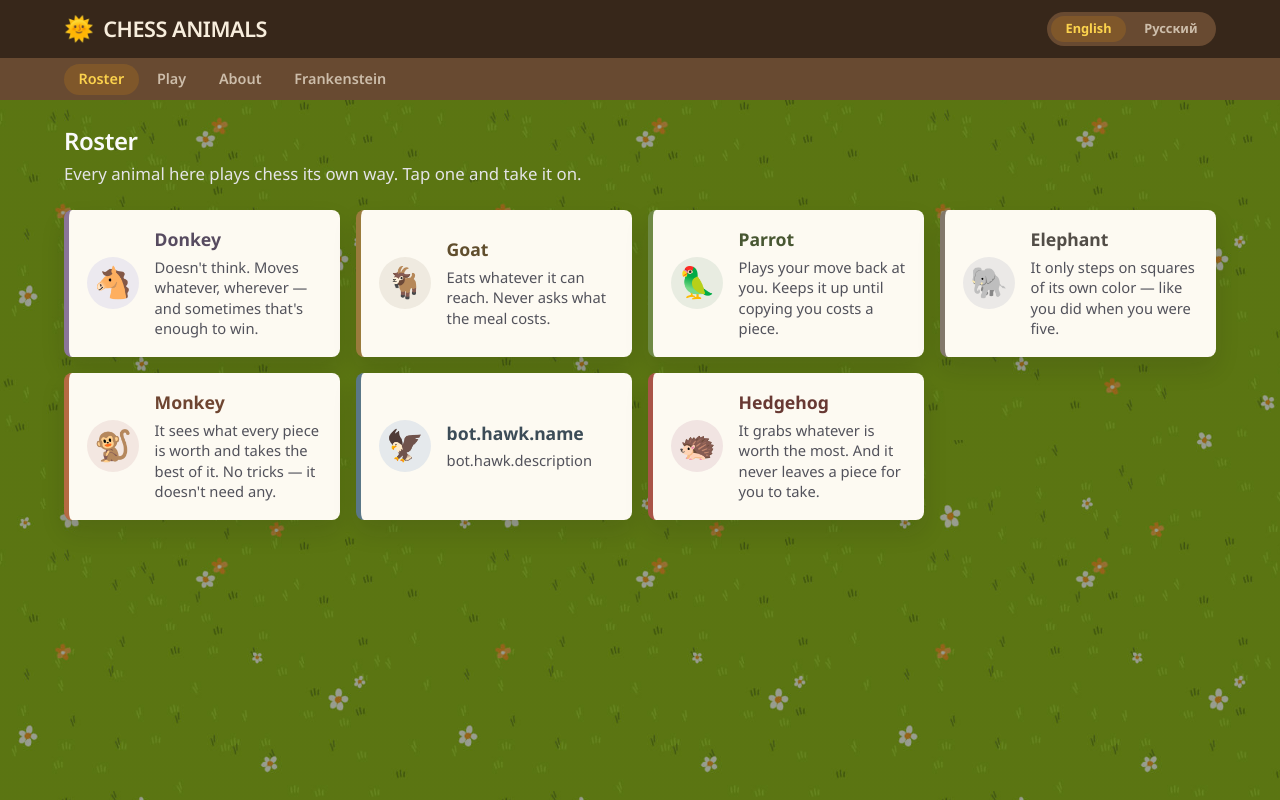
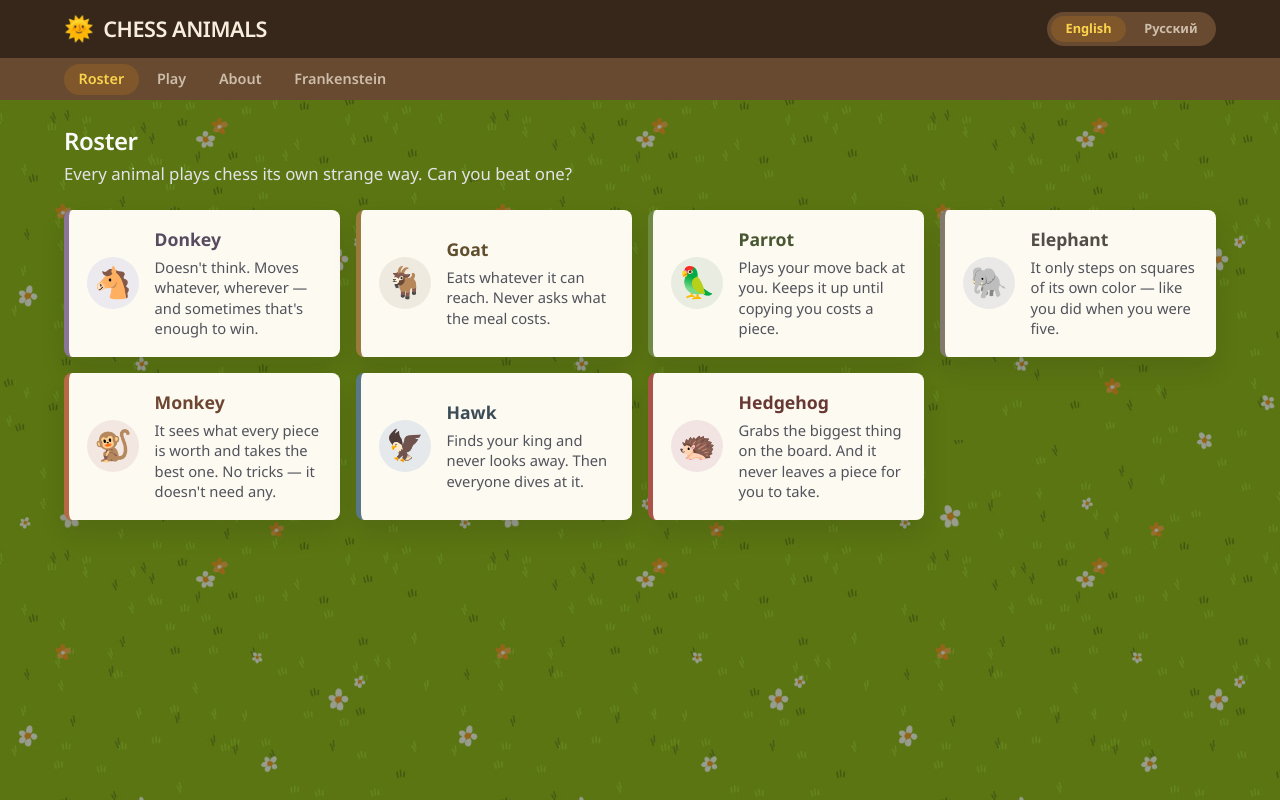
Before and after one commit to dragunovartem99/chess-animals, a Vue app: page /en/ in a window 1280 px wide. Built offline with nearby package versions, Linux system fonts and the light colour scheme; a web font is replaced by a local one.

Commit message:
copy: rework the taglines, lead and bot blurbs

```diff
--- a/src/locales/en/bots.ts
+++ b/src/locales/en/bots.ts
@@ -19,11 +19,15 @@ export default {
 	monkey: {
 		name: "Monkey",
 		description:
-			"It sees what every piece is worth and takes the best of it. No tricks — it doesn't need any.",
+			"It sees what every piece is worth and takes the best one. No tricks — it doesn't need any.",
 	},
 	hedgehog: {
 		name: "Hedgehog",
 		description:
-			"It grabs whatever is worth the most. And it never leaves a piece for you to take.",
+			"Grabs the biggest thing on the board. And it never leaves a piece for you to take.",
+	},
+	hawk: {
+		name: "Hawk",
+		description: "Finds your king and never looks away. Then everyone dives at it.",
 	},
 };
--- a/src/locales/en/index.ts
+++ b/src/locales/en/index.ts
@@ -4,7 +4,7 @@ import feature from "./feature";
 export default {
 	app: {
 		title: "Chess Animals",
-		tagline: "Every bot here is sure of one wrong thing about chess. Prove it wrong.",
+		tagline: "Every animal plays chess its own strange way. Can you beat one?",
 	},
 	nav: {
 		roster: "Roster",
@@ -23,7 +23,7 @@ export default {
 	},
 	bot: bots,
 	roster: {
-		lead: "Every animal here plays chess its own way. Tap one and take it on.",
+		lead: "Every animal plays chess its own strange way. Can you beat one?",
 	},
 	game: {
 		breakdown: {
--- a/src/locales/ru/bots.ts
+++ b/src/locales/ru/bots.ts
@@ -26,4 +26,9 @@ export default {
 		name: "Еж",
 		description: "Хватает самое ценное. И ни одной своей фигуры тебе не оставит.",
 	},
+	hawk: {
+		name: "Ястреб",
+		description:
+			"Находит твоего короля и больше не отводит глаз. А потом все бросаются на него.",
+	},
 };
--- a/src/locales/ru/index.ts
+++ b/src/locales/ru/index.ts
@@ -5,7 +5,7 @@ import feature from "./feature";
 const messages: Messages = {
 	app: {
 		title: "Шахматы с животными",
-		tagline: "У каждого бота одна мысль про шахматы, и она неправильная. Обыграй его.",
+		tagline: "Каждый зверь играет в шахматы по-своему странно. Обыграешь хоть одного?",
 	},
 	nav: {
 		roster: "Зверинец",
@@ -24,7 +24,7 @@ const messages: Messages = {
 	},
 	bot: bots,
 	roster: {
-		lead: "Каждый зверь играет по-своему. Выбери и попробуй обыграть.",
+		lead: "Каждый зверь играет в шахматы по-своему странно. Обыграешь хоть одного?",
 	},
 	game: {
 		breakdown: {
--- a/src/modules/bots/components/RosterView.vue
+++ b/src/modules/bots/components/RosterView.vue
@@ -48,10 +48,8 @@ h1 {
 
 .lead {
 	margin: 0.25rem 0 0;
-	max-width: 34rem;
 	color: var(--color-neutral-lightest);
 	font-size: 1.05rem;
-	text-wrap: balance;
 }
 
 .grid {
```
